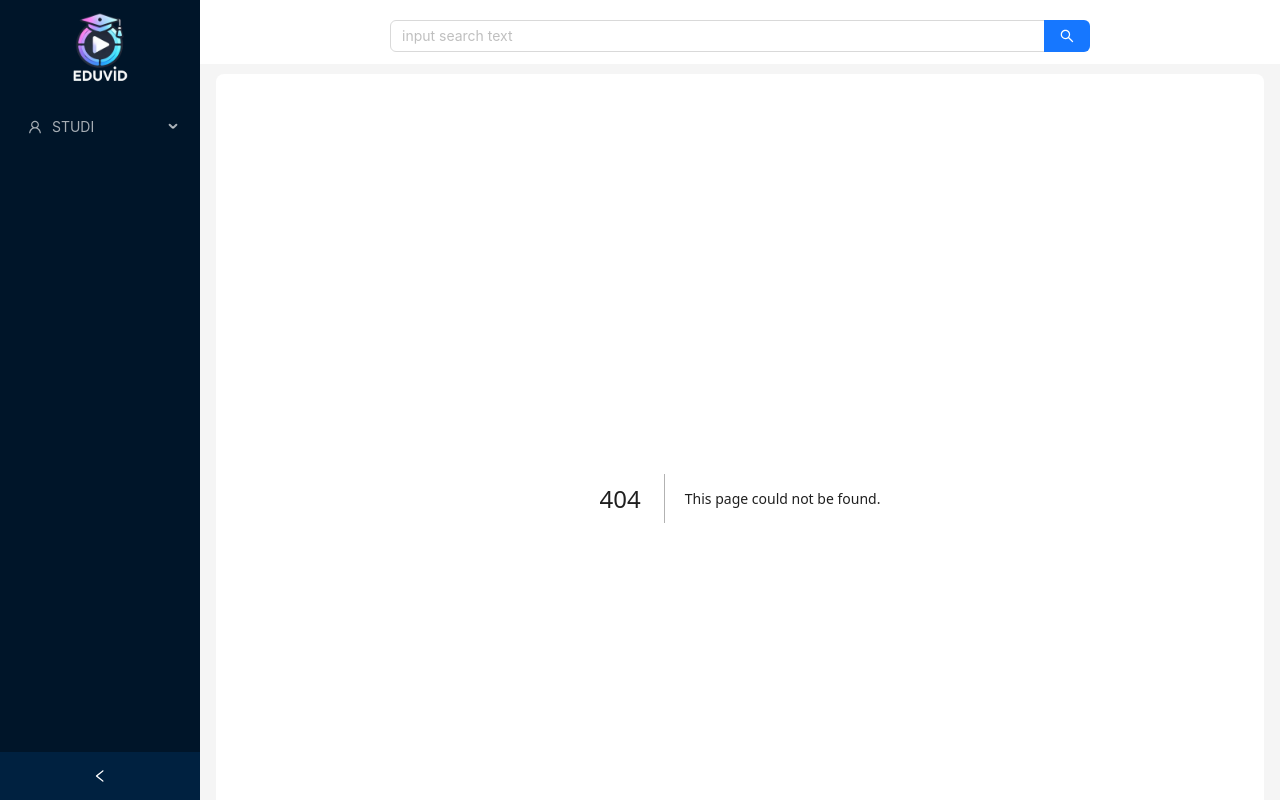
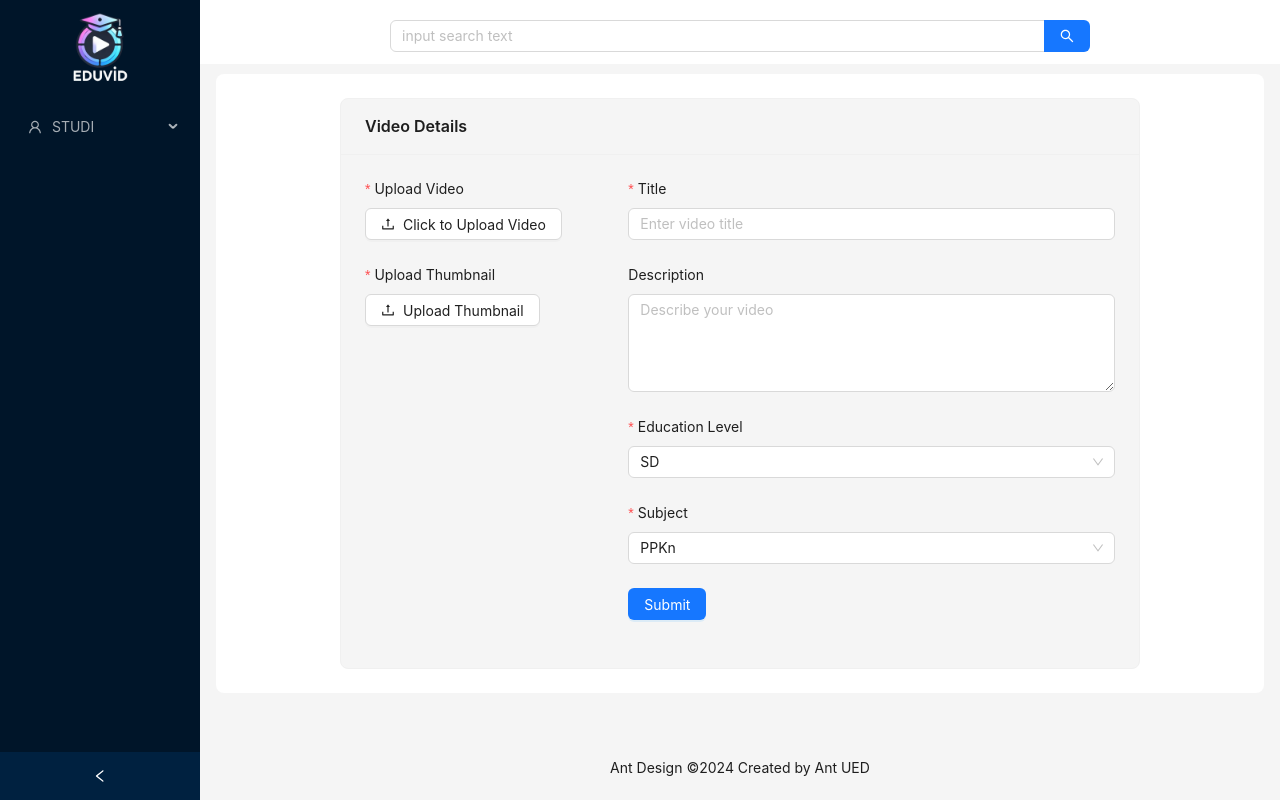
Before and after one commit to barudak-developer-EVOS/FE-VideoEdukasi, a Next.js app: page /manage in a window 1280 px wide. Before the commit this address had no page. Shown: the top 800 px of the page. Built offline with nearby package versions, Linux system fonts and the light colour scheme.

Commit message:
feat(video): add new page for managing videos

```diff
--- a/pages/_app.tsx
+++ b/pages/_app.tsx
@@ -4,7 +4,7 @@ import type { AppProps } from "next/app";
 import Layout from "@/components/molecules/Layout";
 import { useRouter } from "next/router";
 import "../src/styles/globals.css";
-const IGNORED_LAYOUT = ["/login"];
+const IGNORED_LAYOUT = ["/login" , "/createAccount"];
 export default function App({ Component, pageProps }: AppProps) {
   const router = useRouter();
   const withLayout = !IGNORED_LAYOUT.includes(router.pathname);
--- /dev/null
+++ b/pages/manage.tsx
@@ -0,0 +1,12 @@
+import dynamic from "next/dynamic";
+
+const Component = dynamic(
+  () =>
+    import(
+      /* webpackChunkName: "login-page" */ "../src/components/templates/Manage/index"
+    ),
+  {
+    ssr: false,
+  }
+);
+export default Component;
--- /dev/null
+++ b/src/components/templates/Manage/index.tsx
@@ -0,0 +1,144 @@
+import React, { useState } from 'react';
+import { Form, Input, Upload, Button, Card, Select } from 'antd';
+import { UploadOutlined } from '@ant-design/icons';
+
+const { TextArea } = Input;
+
+const VideoUploadForm = () => {
+  const [form] = Form.useForm();
+  const [videoPreview, setVideoPreview] = useState(null);
+  const [thumbnailPreview, setThumbnailPreview] = useState(null);
+
+  const handleFinish = (values) => {
+    console.log('Form Values:', values);
+    console.log('Thumbnail Preview:', thumbnailPreview);
+  };
+
+  const handleVideoPreview = (file) => {
+    const url = URL.createObjectURL(file);
+    setVideoPreview(url);
+    return false; // Prevent automatic upload
+  };
+
+  const handleThumbnailUpload = (file) => {
+    const url = URL.createObjectURL(file);
+    setThumbnailPreview(url);
+    return false; // Prevent automatic upload
+  };
+
+  return (
+    <Card title="Video Details" style={{ maxWidth: 800, margin: 'auto', background: '#f5f5f5' }}>
+      <Form
+        form={form}
+        layout="vertical"
+        onFinish={handleFinish}
+        initialValues={{
+          video_education_level: 'SD',
+          video_subject: 'PPKn',
+        }}
+      >
+        <div style={{ display: 'flex', gap: '20px' }}>
+          <div style={{ flex: 1 }}>
+            {/* Video Upload */}
+            <Form.Item
+              name="video"
+              label="Upload Video"
+              rules={[{ required: true, message: 'Please upload a video!' }]}
+            >
+              <Upload accept="video/*" beforeUpload={handleVideoPreview} showUploadList={false}>
+                <Button icon={<UploadOutlined />}>Click to Upload Video</Button>
+              </Upload>
+            </Form.Item>
+            {videoPreview && (
+              <video controls style={{ marginTop: 10, width: '100%' }} src={videoPreview} />
+            )}
+
+            {/* Thumbnail Upload */}
+            <Form.Item
+              name="video_thumbnail"
+              label="Upload Thumbnail"
+              rules={[{ required: true, message: 'Please upload a thumbnail!' }]}
+              style={{ marginTop: 20 }}
+            >
+              <Upload accept="image/*" beforeUpload={handleThumbnailUpload} showUploadList={false}>
+                <Button icon={<UploadOutlined />}>Upload Thumbnail</Button>
+              </Upload>
+            </Form.Item>
+            {thumbnailPreview && (
+              <img
+                src={thumbnailPreview}
+                alt="Thumbnail Preview"
+                style={{
+                  marginTop: 10,
+                  width: '100%',
+                  height: 120,
+                  objectFit: 'cover',
+                  border: '1px solid #ccc',
+                }}
+              />
+            )}
+          </div>
+
+          <div style={{ flex: 2 }}>
+            {/* Title */}
+            <Form.Item
+              name="video_title"
+              label="Title"
+              rules={[{ required: true, message: 'Please enter the video title!' }]}
+            >
+              <Input placeholder="Enter video title" />
+            </Form.Item>
+
+            {/* Description */}
+            <Form.Item
+              name="video_description"
+              label="Description"
+              rules={[{ required: false }]}
+            >
+              <TextArea rows={4} placeholder="Describe your video" />
+            </Form.Item>
+
+            {/* Education Level */}
+            <Form.Item
+              name="video_education_level"
+              label="Education Level"
+              rules={[{ required: true, message: 'Please select an education level!' }]}
+            >
+              <Select>
+                <Select.Option value="SD">SD</Select.Option>
+                <Select.Option value="SMP">SMP</Select.Option>
+                <Select.Option value="SMA">SMA</Select.Option>
+              </Select>
+            </Form.Item>
+
+            {/* Subject */}
+            <Form.Item
+              name="video_subject"
+              label="Subject"
+              rules={[{ required: true, message: 'Please select a subject!' }]}
+            >
+              <Select>
+                <Select.Option value="PPKn">PPKn</Select.Option>
+                <Select.Option value="Bahasa Indonesia">Bahasa Indonesia</Select.Option>
+                <Select.Option value="Matematika">Matematika</Select.Option>
+                <Select.Option value="IPA">IPA</Select.Option>
+                <Select.Option value="IPS">IPS</Select.Option>
+                <Select.Option value="Agama">Agama</Select.Option>
+                <Select.Option value="PJOK">PJOK</Select.Option>
+              </Select>
+            </Form.Item>
+
+            {/* Submit Button */}
+            <Form.Item style={{ textAlign: 'left', marginTop: 20 }}>
+              <Button type="primary" htmlType="submit">
+                Submit
+              </Button>
+            </Form.Item>
+          </div>
+        </div>
+      </Form>
+    </Card>
+  );
+};
+
+export default VideoUploadForm;
```
Also changed, not shown: public/logo.png (added).
